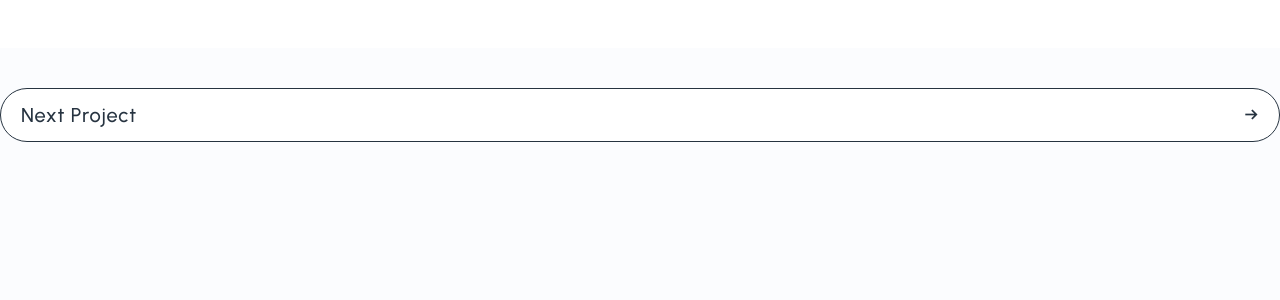
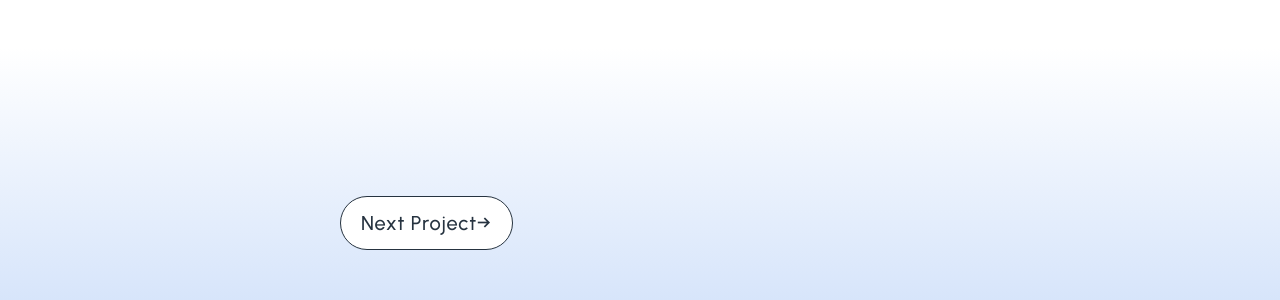
Before and after one commit to qjf0126/JinfanQian, a React (Create React App) app: page /project3 in a window 1280 px wide. Shown: the part 8051-8351 px from the top of the page. Before the commit the page ends 8201 px from the top, so only its background shows below. Built offline with nearby package versions, Linux system fonts and the light colour scheme; the HTML template or start-up script is replaced by a standard one.

Commit message:
Add files via upload

```diff
--- a/src/Project3/Project3.css
+++ b/src/Project3/Project3.css
@@ -506,3 +506,27 @@ pre {
   margin-bottom: 40px;
   width: 95%;
 }
+
+/* FooterSection.css */
+#footer3 {
+  letter-spacing: 0.1em;
+  background: linear-gradient(#ffffff, #d1e1fa);
+  padding: 60px 0px 60px 0px;
+}
+
+.footer3-container {
+  color: #3C8CDD;
+  padding: 20px;
+  margin-left: 25%;
+  margin-right: 20%;
+  display: flex;
+}
+
+.footer3-header {
+  color: #263340;
+  font-size: 24px;
+  font-weight: 300;
+  line-height: 32px;
+  margin-right: 100px;
+  margin-top: 28px;
+}
```
